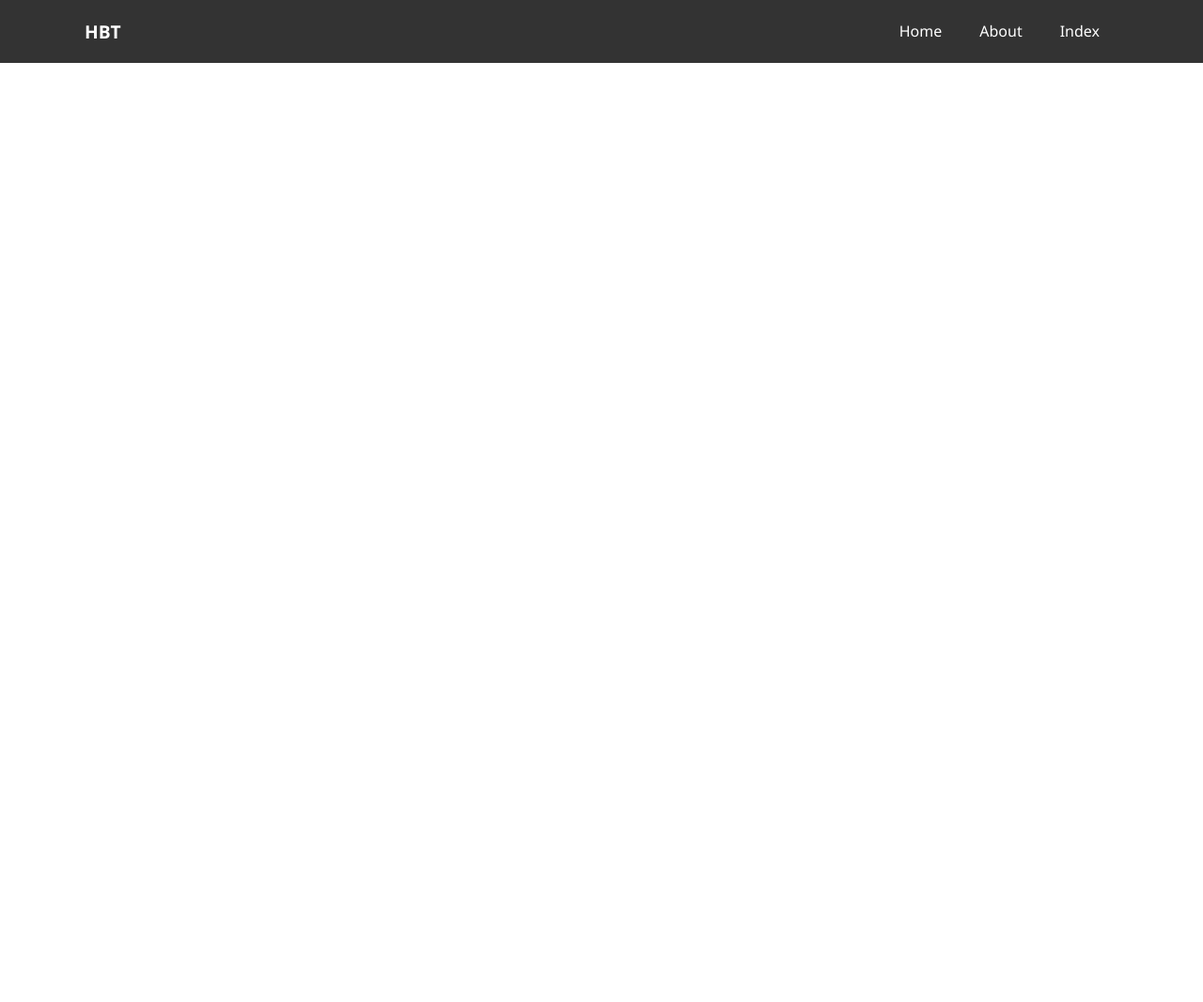
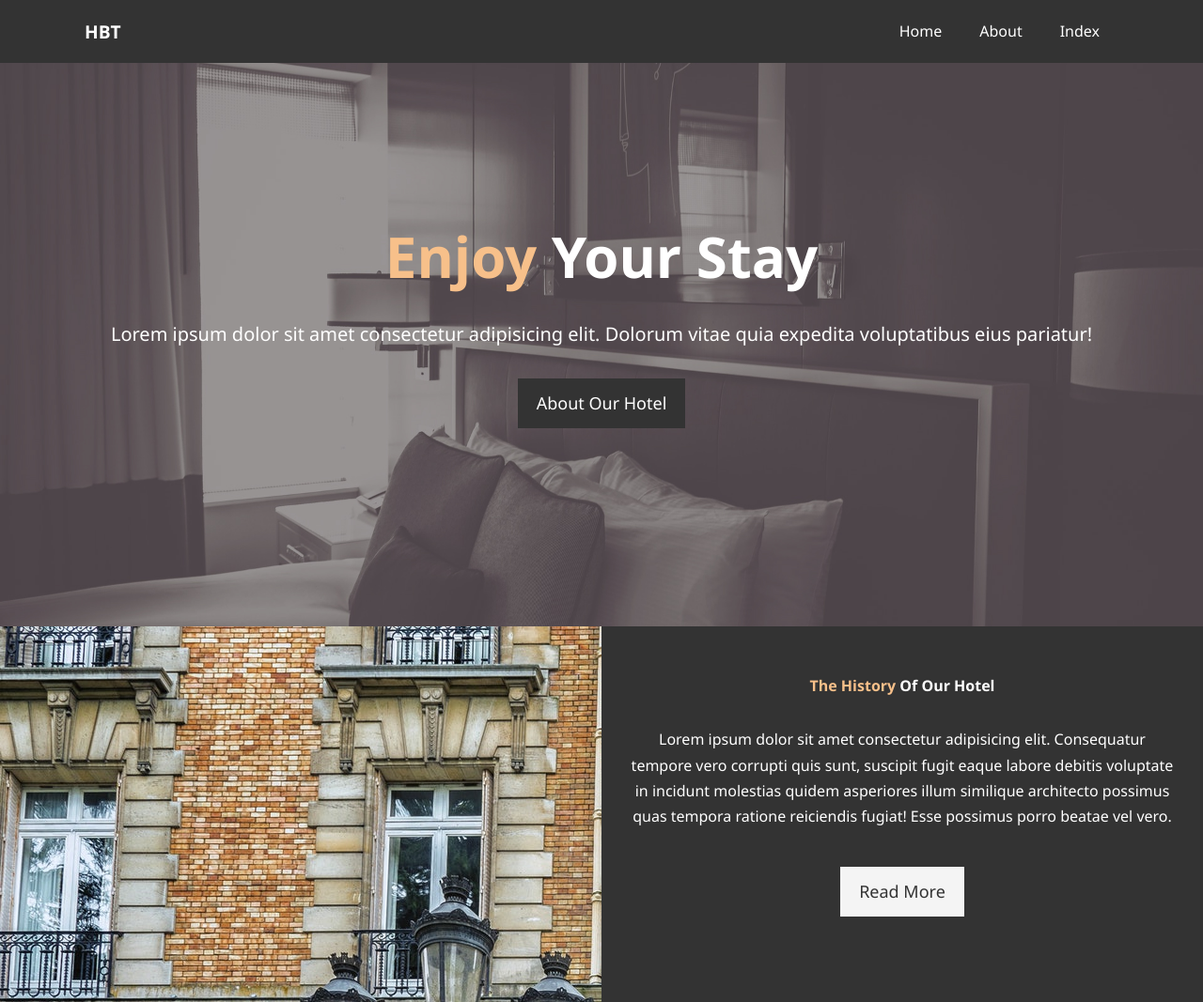
Before and after one commit to lundeen-bryan/hotel_traversy, a plain HTML site: page index.html in a window 1280 px wide. Shown: the whole page at 94% size. Before the commit the page ends 800 px from the top, so only its background shows below. Drawn offline with Linux system fonts and the light colour scheme.

Commit message:
Styled the main page

```diff
--- a/css/style.css
+++ b/css/style.css
@@ -2,7 +2,7 @@
   html5resetcss
 */
 html,body,div,span,object,iframe,h1,h2,h3,h4,h5,h6,p,blockquote,pre,abbr,address,cite,code,del,dfn,em,img,ins,kbd,q,samp,small,strong,sub,sup,var,b,i,dl,dt,dd,ol,ul,li,fieldset,form,label,legend,table,caption,tbody,tfoot,thead,tr,th,td,article,aside,canvas,details,figcaption,figure,footer,header,hgroup,menu,nav,section,summary,time,mark,audio,video{margin:0;padding:0;border:0;outline:0;font-size:100%;vertical-align:baseline;background:transparent}
-body{margin: 0;padding: 0;box-sizing: border-box line-height:1}
+body{margin: 0;padding: 0;box-sizing: border-box; line-height:1}
 article,aside,details,figcaption,figure,footer,header,hgroup,menu,nav,section{display:block}
 nav ul{list-style:none}
 blockquote,q{quotes:none}
@@ -16,6 +16,52 @@ table{border-collapse:collapse;border-spacing:0}
 hr{display:block;height:1px;border:0;border-top:1px solid #ccc;margin:1em 0;padding:0}
 input,select{vertical-align:middle}
 
+/* #region  UTILITY ****** */
+.text-primary {
+  color: #f7c08a;
+}
+
+.lead {
+  font-size: 20px;
+}
+
+.btn {
+  display: inline-block;
+  font-size: 18px;
+  color: white;
+  background: #333;
+  padding: 13px 20px;
+  border: none;
+  cursor: pointer;
+}
+
+.btn-light {
+  background: #f4f4f4;
+  color: #333;
+}
+
+.bg-dark {
+  background: #333;
+  color: #fff;
+}
+
+.bg-light {
+  background: #f4f4f4;
+  color: #333;
+}
+
+.bg-primary {
+  background: #333;
+  color: #f7c08a;
+}
+
+
+.btn:hover {
+  background: #f7c08a;
+  color: #333;
+}
+/* #endregion */
+
 /* #region  CONTAINER ****** */
 .container {
   margin: auto;
@@ -24,6 +70,7 @@ input,select{vertical-align:middle}
   padding: 0 20px;
 }
 /* #endregion */
+
 
 /* #region  MAIN ****** */
 html,
@@ -90,3 +137,51 @@ p {
   color: #f7c08a;
 }
 /* #endregion */
+
+#showcase {
+  background: url('../img/showcase.jpg') no-repeat center center/cover;
+  height: 600px;
+}
+
+#showcase .showcase-content {
+  color: #fff;
+  text-align: center;
+  padding-top: 170px;
+}
+
+#showcase .showcase-content h1 {
+  font-size: 60px;
+  line-height: 1.2em;
+}
+
+#showcase .showcase-content p {
+  padding-bottom: 20px;
+  line-height: 1.7em;
+}
+
+/* home info */
+
+#home-info {
+  height: 400px;
+}
+
+#home-info .info-img {
+  float: left;
+  width: 50%;
+  background: url('../img/photo-1.jpg') no-repeat;
+  min-height: 100%;
+}
+
+#home-info .info-content {
+  float: right;
+  width: 50%;
+  height: 100%;
+  text-align: center;
+  padding: 50px 30px;
+  overflow: hidden;
+  box-sizing: border-box;
+}
+
+#home-info .info-content p {
+  padding-bottom: 30px;
+}
--- a/index.html
+++ b/index.html
@@ -19,8 +19,32 @@
           <li><a href="contact.html">Index</a></li>
         </ul>
     </nav>
+    <div id="showcase">
+      <div class="container">
+        <div class="showcase-content">
+          <h1><span class="text-primary">Enjoy</span> Your Stay</h1>
+          <p class="lead">
+            Lorem ipsum dolor sit amet consectetur adipisicing elit. Dolorum vitae quia expedita voluptatibus eius
+            pariatur!
+          </p>
+          <a href="about.html" class="btn">About Our Hotel</a>
+        </div>
+      </div>
+    </div>
     </div>
   </header>
+  <section id="home-info" class="bg-dark">
+    <div class="info-img"></div>
+    <div class="info-content">
+      <h2><span class="text-primary">The History</span> Of Our Hotel</h2>
+      <p>
+        Lorem ipsum dolor sit amet consectetur adipisicing elit. Consequatur tempore vero corrupti quis sunt, suscipit
+        fugit eaque labore debitis voluptate in incidunt molestias quidem asperiores illum similique architecto possimus
+        quas tempora ratione reiciendis fugiat! Esse possimus porro beatae vel vero.
+      </p>
+      <a href="about.html" class="btn btn-light">Read More</a>
+    </div>
+  </section>
 </body>
 
 </html>
```
